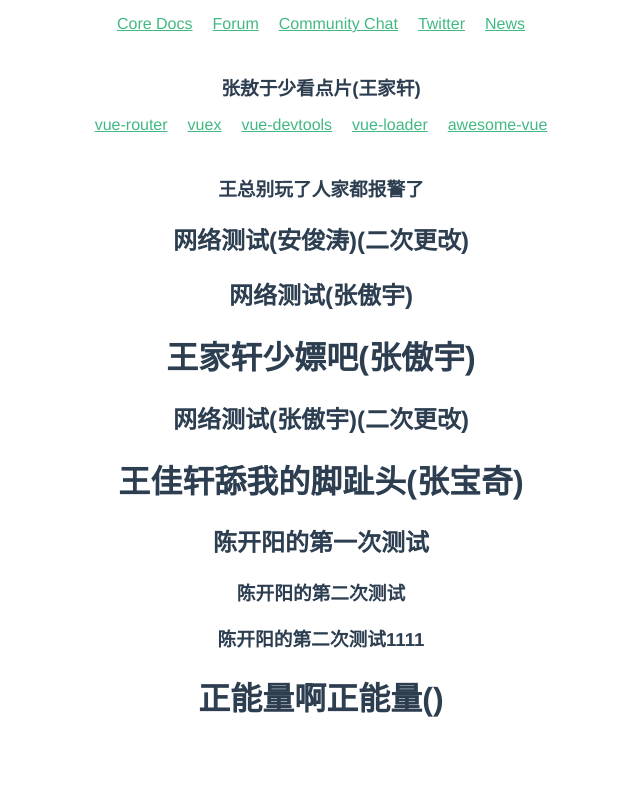
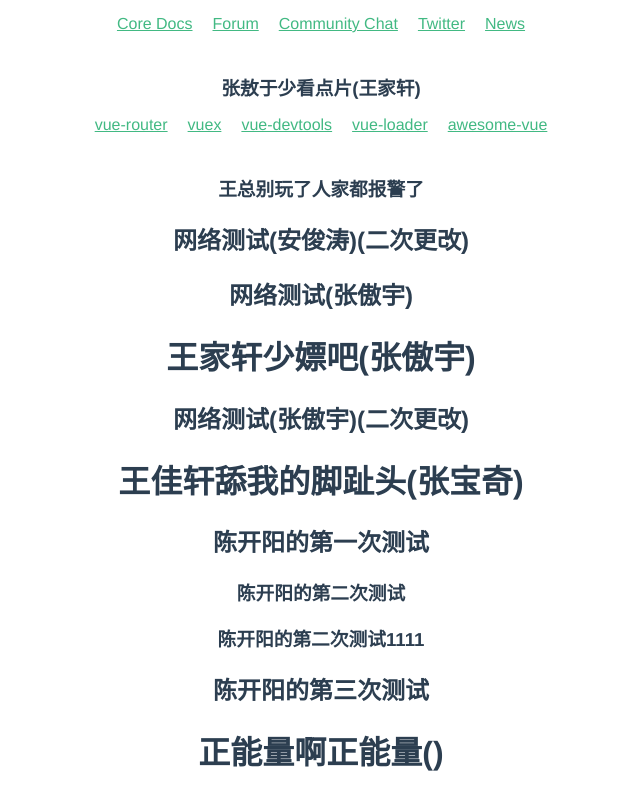
Before and after one commit to MoMwade/0703, a Vue app: page / in a window 1280 px wide. Shown: the part 546-1341 px from the top of the page, without its empty margins (319-959 px from the left). Before the commit the page ends 1286 px from the top, so only its background shows below. Built offline with nearby package versions, Linux system fonts and the light colour scheme.

Commit message:
陈开阳的第三次测试

```diff
--- a/src/App.vue
+++ b/src/App.vue
@@ -10,6 +10,7 @@
     <h2>陈开阳的第一次测试</h2>
     <h3>陈开阳的第二次测试</h3>
     <h3>陈开阳的第二次测试1111</h3>
+    <h2>陈开阳的第三次测试</h2>
     <h1>正能量啊正能量()</h1>
   </div>
 </template>
```
